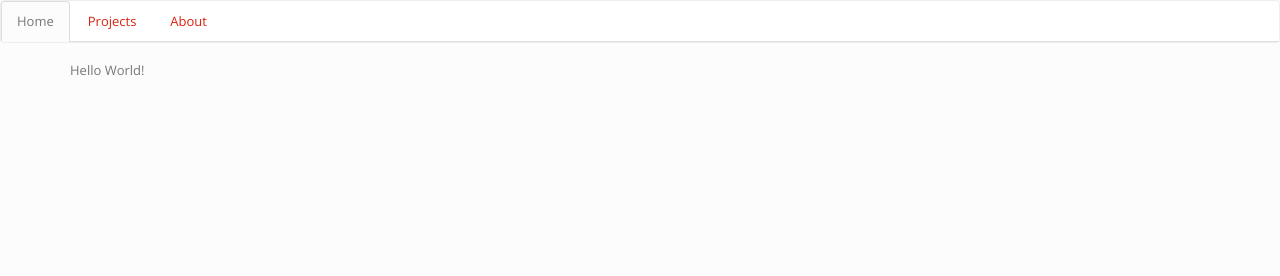
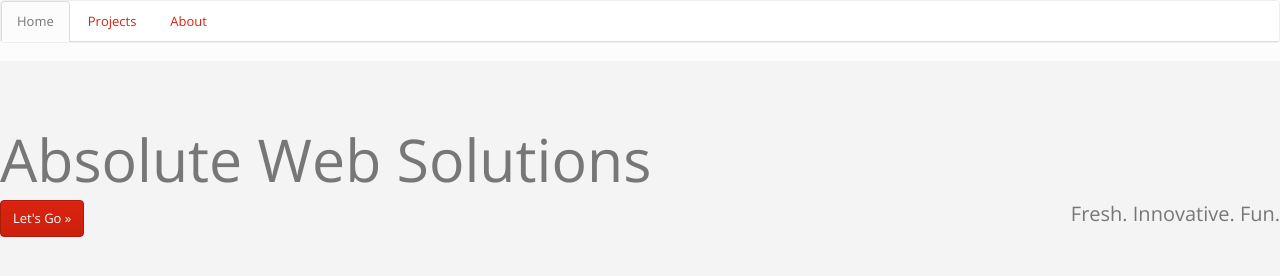
Before and after one commit to abeeb02/AbsoluteWebSolutions, a plain HTML site: page index.html in a window 1280 px wide. Drawn offline with nearby package versions, Linux system fonts and the light colour scheme.

Commit message:
Added eslint, custom style page, and new layout for index.

```diff
--- a/index.html
+++ b/index.html
@@ -28,8 +28,10 @@
           </div>
         </div>
 </nav>
-<div class="container">
-  <p>Hello World!</p>
+<div class="jumbotron">
+  <h1>Absolute Web Solutions</h1>
+  <p class="pull-right">Fresh. Innovative. Fun.</p>
+  <button type="button" class="btn btn-primary">Let's Go &raquo;</button>
 </div>
     </div>
   </body>
```
